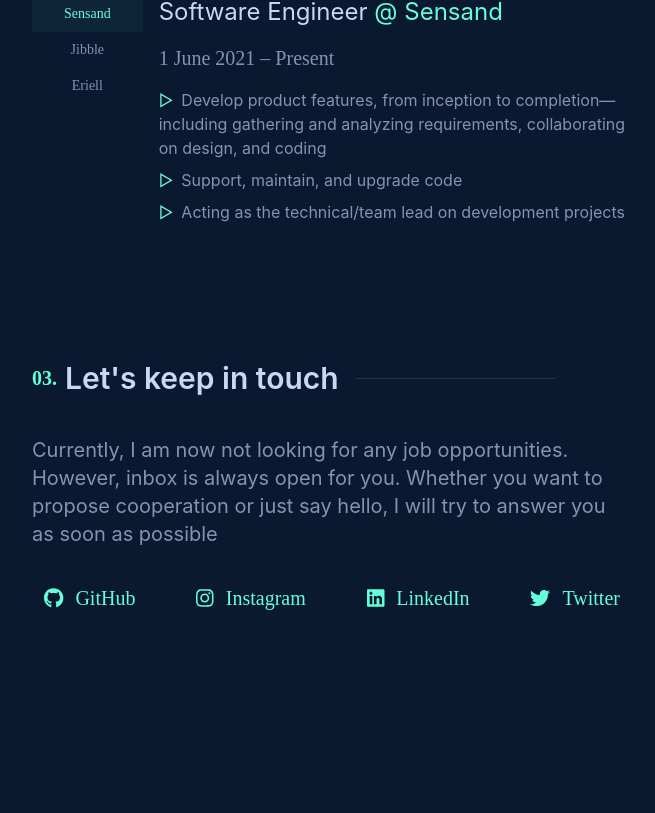
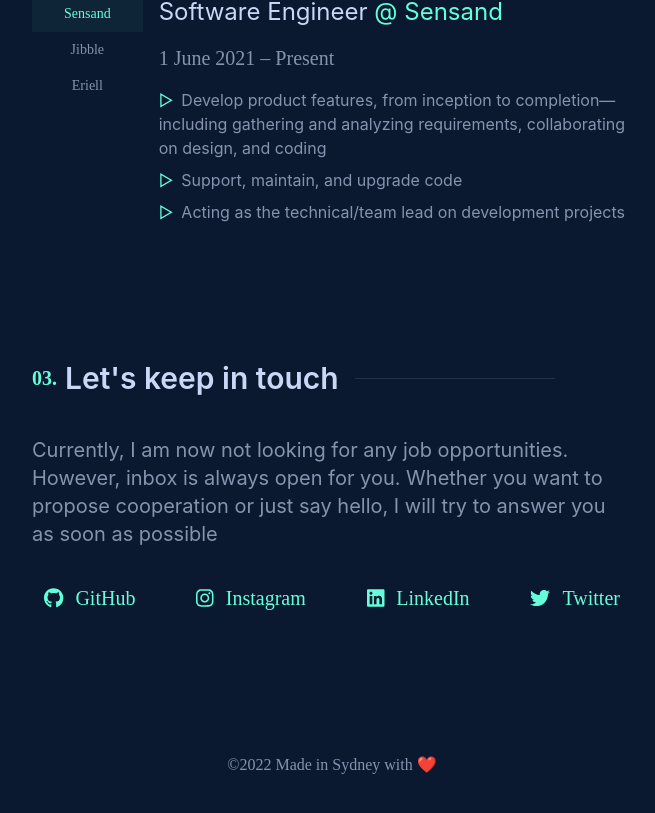
Before and after one commit to sergust/sergeyustinov, a Next.js app: page / in a window 1280 px wide. Shown: the part 1942-2755 px from the top of the page, without its empty margins (308-963 px from the left). Before the commit the page ends 2630 px from the top, so only its background shows below. Built offline with nearby package versions, Linux system fonts and the light colour scheme; a web font is replaced by a local one.

Commit message:
Add footer

```diff
--- a/components/contacts/contacts.tsx
+++ b/components/contacts/contacts.tsx
@@ -41,7 +41,7 @@
           inbox is always open for you. Whether you want to propose cooperation
           or just say hello, I will try to answer you as soon as possible
         </p>
-        <div className="flex justify-between">
+        <div className="flex justify-between flex-col md:flex-row">
           {contacts.map((contact, index) => (
             <IconButton {...contact} key={index} />
           ))}
--- /dev/null
+++ b/components/footer/footer.tsx
@@ -0,0 +1,15 @@
+import { NextComponentType } from 'next'
+
+const Footer: NextComponentType = () => {
+  return (
+    <div className="flex w-full justify-center mt-32">
+      <div>
+        <span className="font-mono">
+          ©{new Date().getFullYear()} Made in Sydney with ❤️
+        </span>
+      </div>
+    </div>
+  )
+}
+
+export default Footer
--- a/pages/index.tsx
+++ b/pages/index.tsx
@@ -5,6 +5,7 @@
 import Experience from '../components/experience/experience'
 // import Portfolio from '../components/portfolio/portfolio'
 import Contacts from '../components/contacts/contacts'
+import Footer from '../components/footer/footer'
 
 const Home: NextPage = () => {
   return (
@@ -15,6 +16,7 @@
       <Experience />
       {/*<Portfolio />*/}
       <Contacts />
+      <Footer />
     </main>
   )
 }
```
